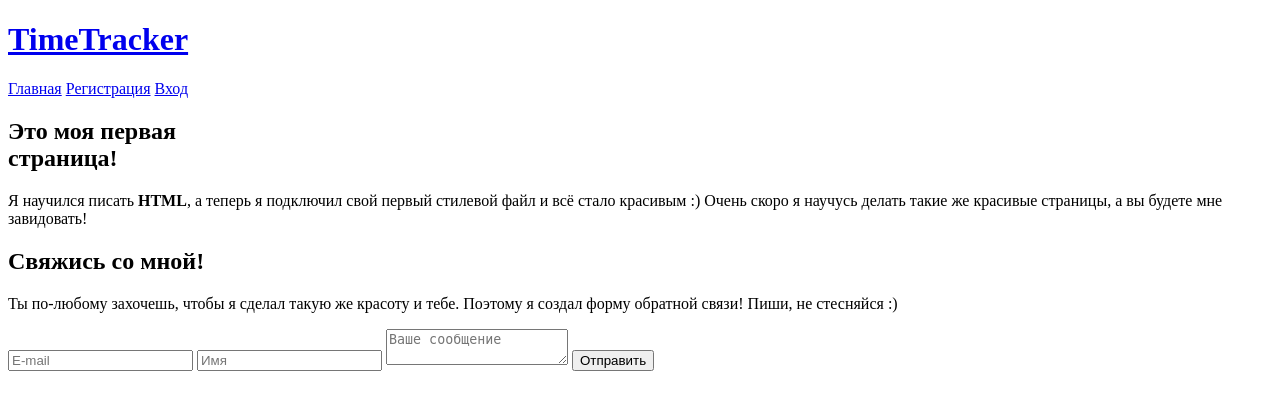
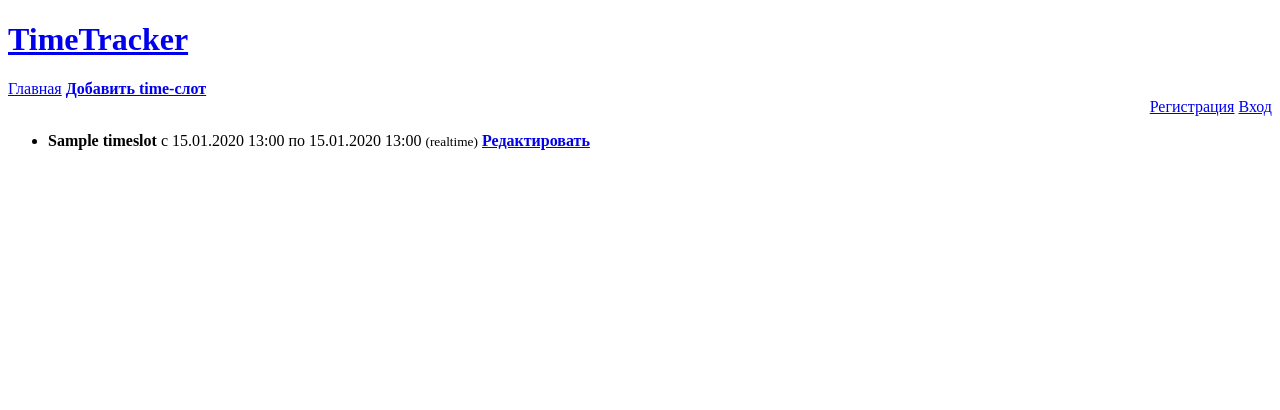
Before and after one commit to EternalGeniuz/module2, a Django app: page / in a window 1280 px wide. Shown: the top 410 px of the page. Run offline with Django 5.2, Linux system fonts and the light colour scheme; tables that the repository leaves empty hold one stand-in row (values such as "Sample post").

Commit message:
+ timeslots add, edit

```diff
--- a/timetracker/settings.py
+++ b/timetracker/settings.py
@@ -107,9 +107,9 @@ AUTH_PASSWORD_VALIDATORS = [
 # Internationalization
 # https://docs.djangoproject.com/en/5.0/topics/i18n/
 
-LANGUAGE_CODE = 'en-us'
+LANGUAGE_CODE = 'ru-ru'
 
-TIME_ZONE = 'UTC'
+TIME_ZONE = 'Europe/Moscow'
 
 USE_I18N = True
 
--- a/web/templates/web/base.html
+++ b/web/templates/web/base.html
@@ -8,12 +8,20 @@
 <h1><a href="{% url 'main' %}">TimeTracker</a></h1>
 <nav>
     <a href="{% url 'main' %}">Главная</a>
-    {% if user.is_anonymous %}
+    <a href="{% url 'time_slot_add' %}"><b>Добавить time-слот</b></a>
+    <div style='text-align: right'>
+        {% if not user.is_anonymous %}
+        <p>Вы авторизованы как <b>{{ user.username }}</b></p>
+        {% endif %}
+    </div>
+    <div style='text-align: right'>
+        {% if user.is_anonymous %}
         <a href="{% url 'registration' %}">Регистрация</a>
         <a href="{% url 'auth' %}">Вход</a>
-    {% else %}
+        {% else %}
         <a href="{% url 'logout' %}">Выход</a>
-    {% endif %}
+        {% endif %}
+    </div>
 </nav>
 
 {% block content %}
--- a/web/templates/web/main.html
+++ b/web/templates/web/main.html
@@ -1,22 +1,17 @@
 {% extends 'web/base.html' %}
 {% block content %}
-{% if not user.is_anonymous %}
-    Вы авторизованы как <b>{{ user.username }}</b>
-{% endif %}
-<article class="article article_whitebg article_first">
-    <h2 class="black">Это моя первая<br>страница!</h2>
-    <p class="black">Я научился писать <strong>HTML</strong>, а теперь я подключил свой первый стилевой файл и всё
-        стало красивым :) Очень скоро я научусь делать такие же красивые страницы, а вы будете мне завидовать!</p>
-</article>
-<article class="article article_bluebg article_second">
-    <h2 class="white">Свяжись со мной!</h2>
-    <p class="white">Ты по-любому захочешь, чтобы я сделал такую же красоту и тебе. Поэтому я создал форму обратной
-        связи! Пиши, не стесняйся :)</p>
-    <form class="form">
-        <input type="email" class="form_input" placeholder="E-mail">
-        <input type="text" class="form_input" placeholder="Имя">
-        <textarea class="form_textarea" placeholder="Ваше сообщение"></textarea>
-        <button class="form_button" type="button">Отправить</button>
-    </form>
-</article>
+
+<ul>
+{% for timeslot in timeslots %}
+    <li>
+        <b>{{ timeslot.title }}</b>
+        с {{ timeslot.start_date|date:"SHORT_DATETIME_FORMAT" }} по {{ timeslot.end_date|date:"SHORT_DATETIME_FORMAT" }}
+        {% if timeslot.is_realtime %}
+        <small>(realtime)</small>
+        {% endif %}
+        <a href="{% url 'time_slot_edit' timeslot.id %}"><b>Редактировать</b></a>
+    </li>
+{% endfor %}
+</ul>
+
 {% endblock %}
--- a/web/urls.py
+++ b/web/urls.py
@@ -1,11 +1,20 @@
 from django.urls import path
 
-from .views import main_view, registration_view, auth_view, logout_view
+from .views import (
+    main_view,
+    registration_view,
+    auth_view,
+    logout_view,
+    time_slot_add_view,
+    time_slot_edit_view,
+)
 
 urlpatterns = [
     path('', main_view, name='main'),
     path('registration/', registration_view, name='registration'),
     path('auth/', auth_view, name='auth'),
     path('logout/', logout_view, name='logout'),
+    path('time_slots/add/', time_slot_add_view, name='time_slot_add'),
+    path('time_slots/<int:id>/', time_slot_edit_view, name='time_slot_edit'),
 
 ]
--- a/web/views.py
+++ b/web/views.py
@@ -1,16 +1,15 @@
-from _datetime import datetime as dt
-
 from django.contrib.auth import get_user_model, authenticate, login, logout
 from django.shortcuts import render, redirect
 
-from .forms import RegistrationForm, AuthForm
+from .forms import RegistrationForm, AuthForm, TimeSlotForm
+from .models import TimeSlot
 
 User = get_user_model()
 
 
 def main_view(request):
-    year = dt.now().year
-    return render(request, "web/main.html", {"year": year})
+    timeslots = TimeSlot.objects.all()
+    return render(request, "web/main.html", {"timeslots": timeslots})
 
 
 def registration_view(request):
@@ -48,3 +47,26 @@ def auth_view(request):
 def logout_view(request):
     logout(request)
     return redirect("main")
+
+
+def time_slot_add_view(request):
+    form = TimeSlotForm()
+    if request.method == "POST":
+        form = TimeSlotForm(data=request.POST, initial={"user": request.user})
+        if form.is_valid():
+            form.save()
+            return redirect("main")
+    return render(request, "web/time_slot_form.html", {"form": form})
+
+
+def time_slot_edit_view(request, id=None):
+    timeslot = None
+    if id is not None:
+        timeslot = TimeSlot.objects.get(id=id)
+    form = TimeSlotForm(instance=timeslot)
+    if request.method == "POST":
+        form = TimeSlotForm(data=request.POST, initial={"user": request.user}, instance=timeslot)
+        if form.is_valid():
+            form.save()
+            return redirect("main")
+    return render(request, "web/time_slot_form.html", {"form": form})
```
Also changed, not shown: web/forms.py (+24 -0 lines), web/templates/web/time_slot_form.html (added, +8 -0 lines).
